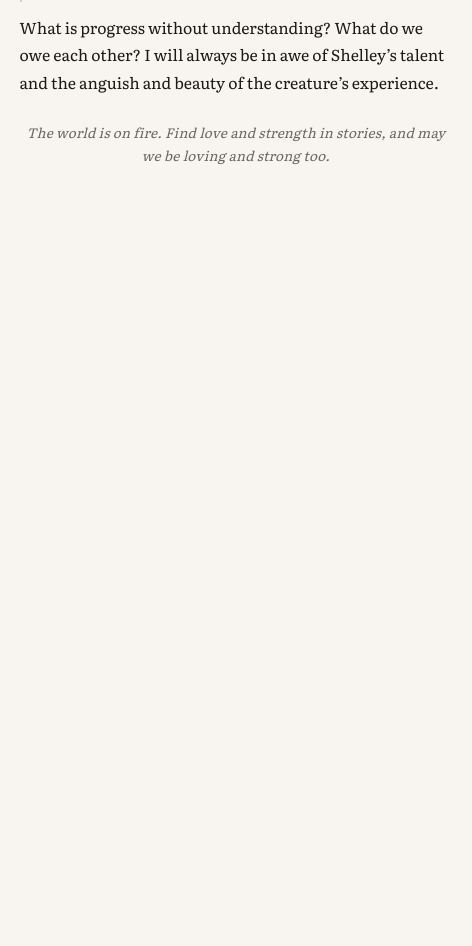
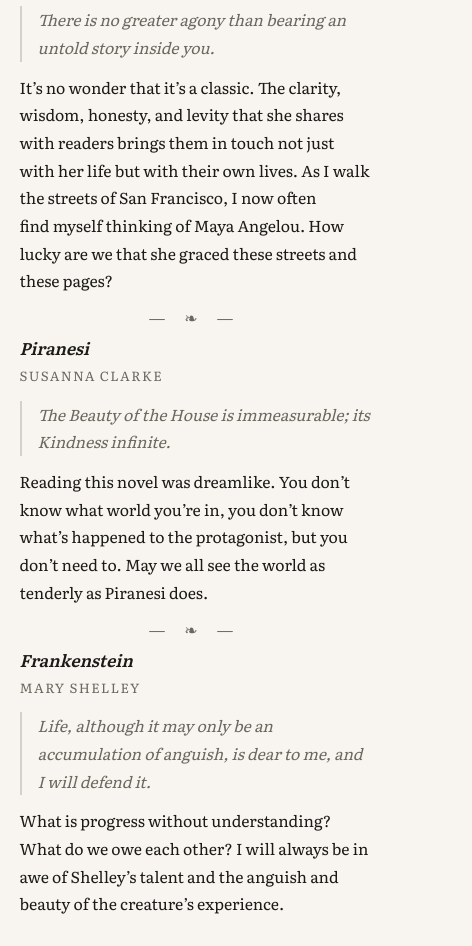
Before and after one commit to ashacs/ashacs.github.io, a Next.js app: page / in a window 390 px wide. Shown: the part 4801-5747 px from the top of the page, 472 px wide, since content can reach past the window. Before the commit the page ends 5057 px from the top, so only its background shows below. Built offline with nearby package versions, Linux system fonts and the light colour scheme.

Commit message:
fix: mobile overflow

```diff
--- a/src/components/ContinuedReading/index.css
+++ b/src/components/ContinuedReading/index.css
@@ -58,6 +58,6 @@
   font-style: italic;
   letter-spacing: 0.02em;
   text-align: center;
-  width: 55ch;
+  max-width: 55ch;
   margin: 0 auto;
 }
--- a/src/components/Header/index.css
+++ b/src/components/Header/index.css
@@ -8,6 +8,7 @@
   padding: 0 var(--spacing-4);
   position: sticky;
   top: 0;
+  width: 100%;
   transition:
     background 0.25s ease,
     border-color 0.25s ease;
--- a/src/components/Home/index.css
+++ b/src/components/Home/index.css
@@ -1,5 +1,6 @@
 .home-container {
   box-sizing: border-box;
+  margin: 0 auto;
   font-size: var(--reader-font-size);
   line-height: var(--reader-line-height);
   padding: 0 var(--reader-margin);
--- a/src/components/Main/index.css
+++ b/src/components/Main/index.css
@@ -1,6 +1,6 @@
 .main {
   background: var(--page-bg);
   flex-grow: 1;
-  margin: 0 auto;
   transition: background 0.25s ease;
+  width: 100%;
 }
```
